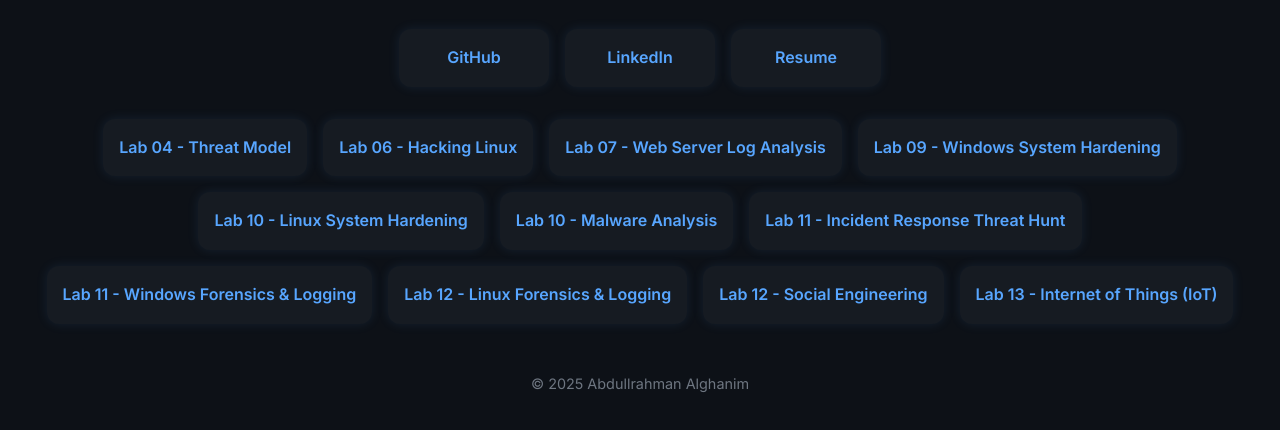
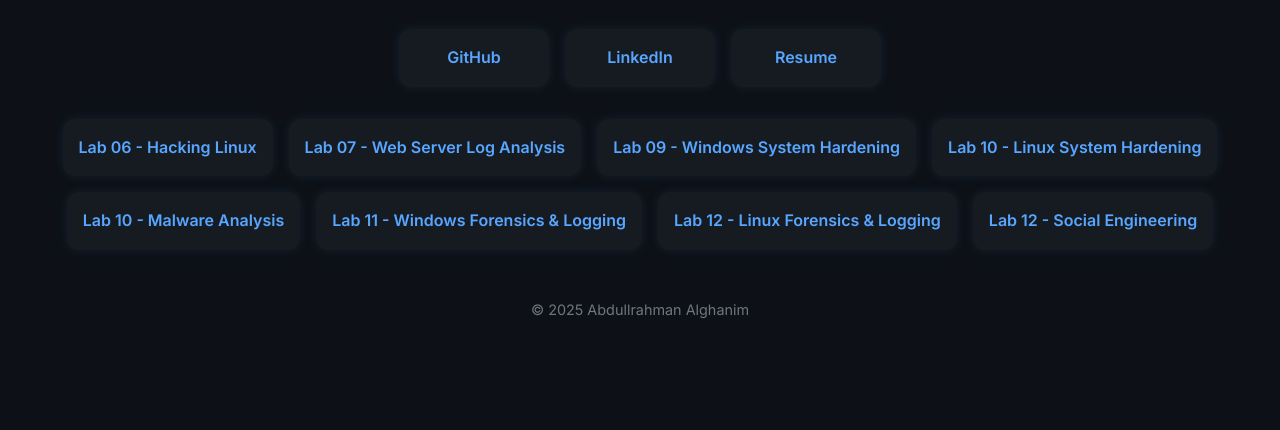
Before and after one commit to Abdul22002/abdul22002.github.io, a plain HTML site: page index.html in a window 1280 px wide. Shown: the part 158-588 px from the top of the page. Drawn offline with Linux system fonts and the light colour scheme.

Commit message:
Update index.html

```diff
--- a/index.html
+++ b/index.html
@@ -83,17 +83,14 @@
   </div>
 
   <div class="docs">
-    <a class="doc-link" href="Lab 04 threat model.docx" target="_blank">Lab 04 - Threat Model</a>
     <a class="doc-link" href="Lab 6 hacking linux.docx" target="_blank">Lab 06 - Hacking Linux</a>
     <a class="doc-link" href="LAB 07 - Web Server Log Analysis.docx" target="_blank">Lab 07 - Web Server Log Analysis</a>
     <a class="doc-link" href="LAB 9 Windows System Hardening.docx" target="_blank">Lab 09 - Windows System Hardening</a>
     <a class="doc-link" href="LAB 10 - Linux System Hardening.docx" target="_blank">Lab 10 - Linux System Hardening</a>
     <a class="doc-link" href="LAB 10 - Malware Analysis.docx" target="_blank">Lab 10 - Malware Analysis</a>
-    <a class="doc-link" href="LAB 11 - Incident Response Threat Hunt.docx" target="_blank">Lab 11 - Incident Response Threat Hunt</a>
     <a class="doc-link" href="LAB 11 - Windows Forensics & Logging.docx" target="_blank">Lab 11 - Windows Forensics & Logging</a>
     <a class="doc-link" href="LAB 12 - Linux Forensics & Logging.docx" target="_blank">Lab 12 - Linux Forensics & Logging</a>
     <a class="doc-link" href="LAB 12 - Social Engineering.docx" target="_blank">Lab 12 - Social Engineering</a>
-    <a class="doc-link" href="LAB 13 - Internet of Things (IoT).docx" target="_blank">Lab 13 - Internet of Things (IoT)</a>
   </div>
 
   <footer>
```
